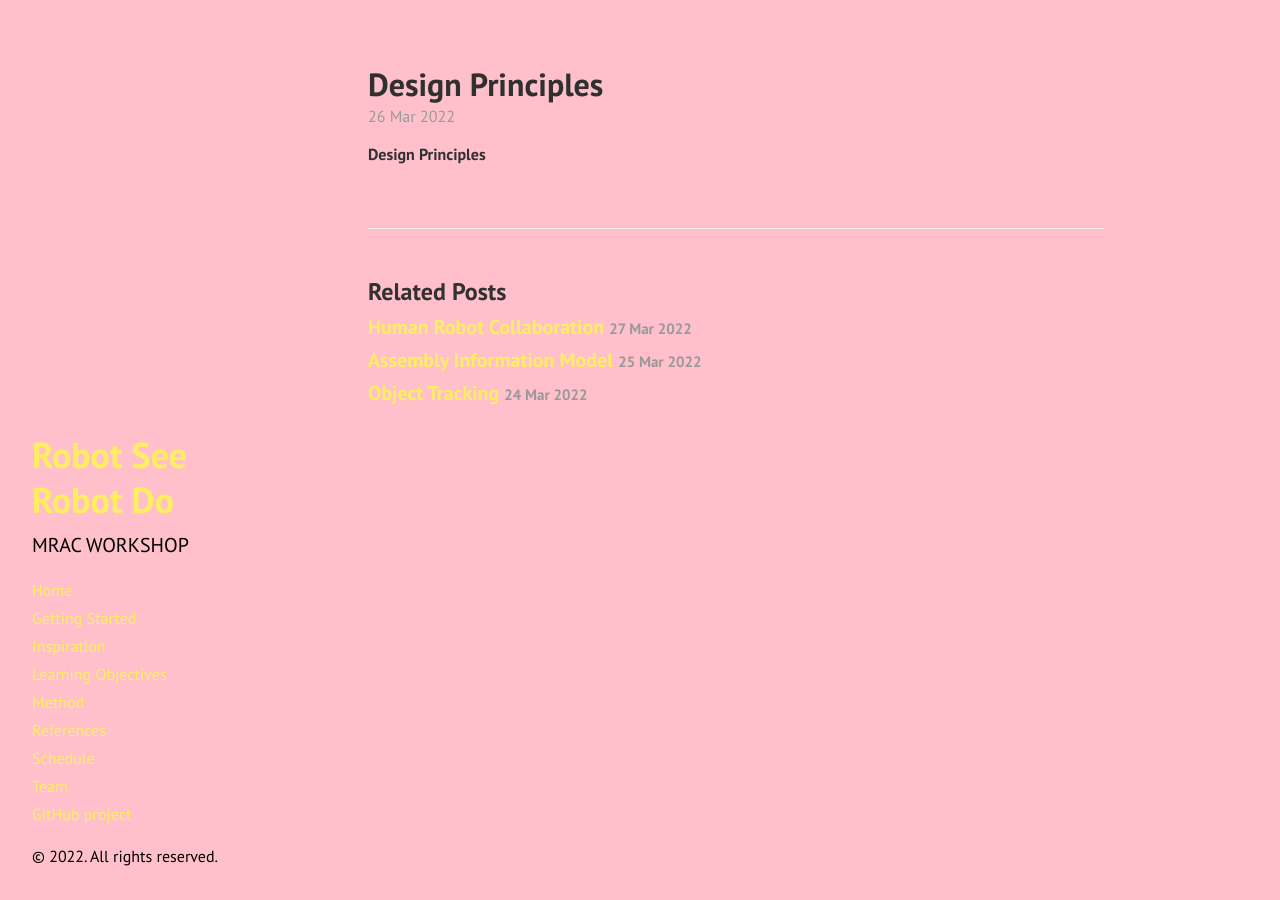
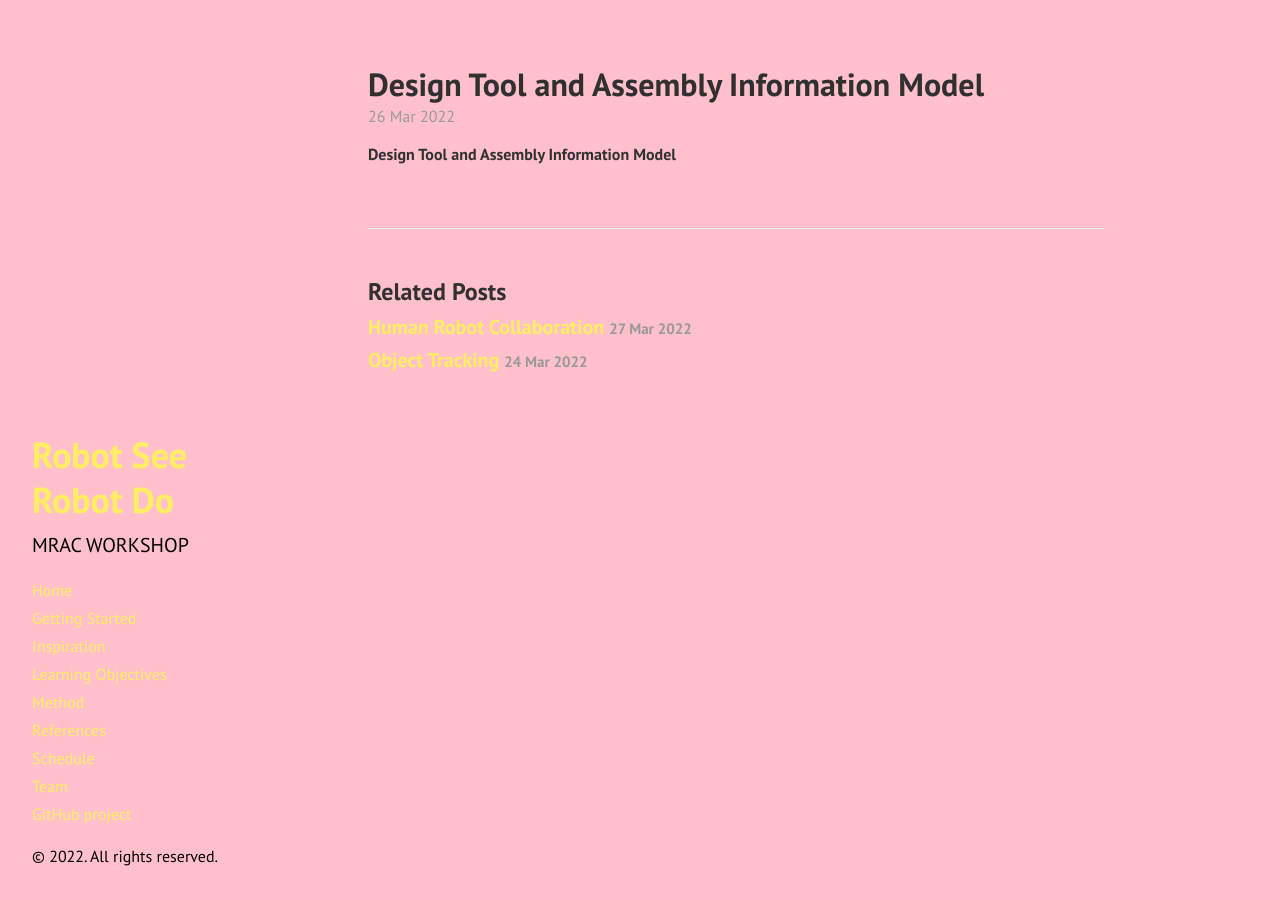
Before and after one commit to augmentedfabricationlab/robot_see_robot_do, a Jekyll site: the page built from docs/_posts/2022-03-26-design_princ.md, in a window 1280 px wide. Built offline with Jekyll 4.4.1, drawn with Linux system fonts in a browser that asks for light colours; Markdown is read by kramdown in place of the engine named in the settings.

Commit message:
update posts

```diff
--- a/docs/_posts/2022-03-26-design_princ.md
+++ b/docs/_posts/2022-03-26-design_princ.md
@@ -1,6 +1,6 @@
 ---
 layout: post
-title: Design Principles
+title: Design Tool and Assembly Information Model
 ---
 
-#### Design Principles
+#### Design Tool and Assembly Information Model
```
Also changed, not shown: docs/_posts/2022-03-25-assembly_inf_mod.md (deleted, +0 -6 lines).
